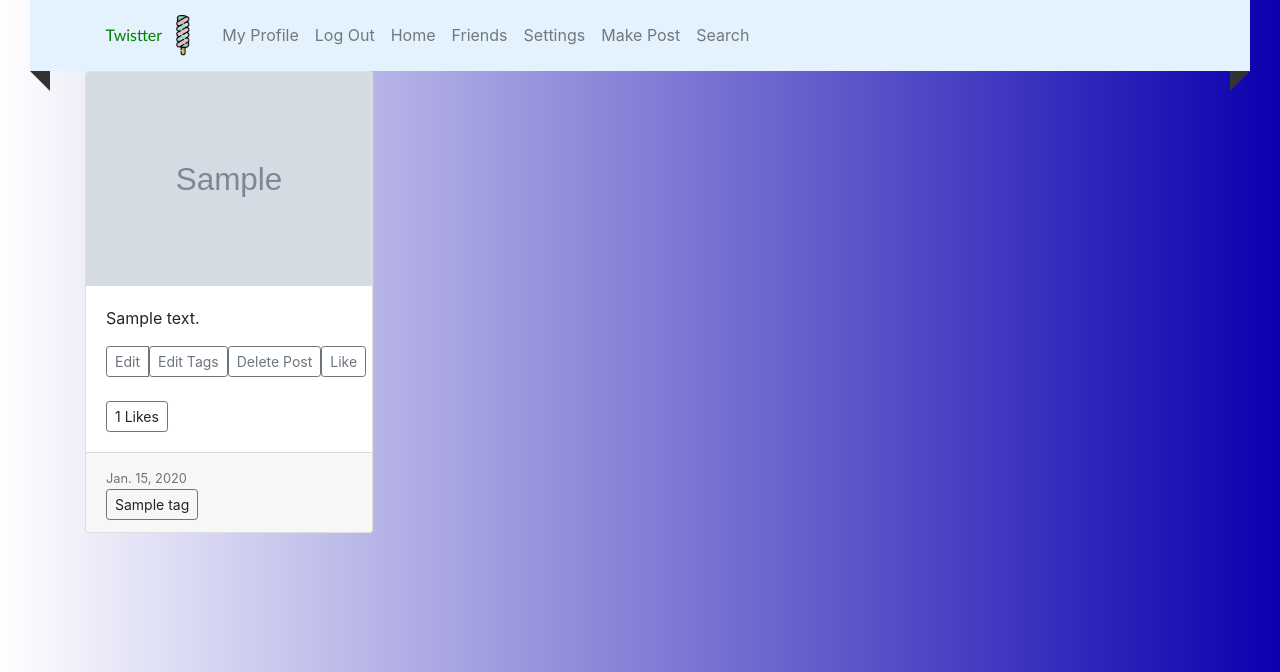
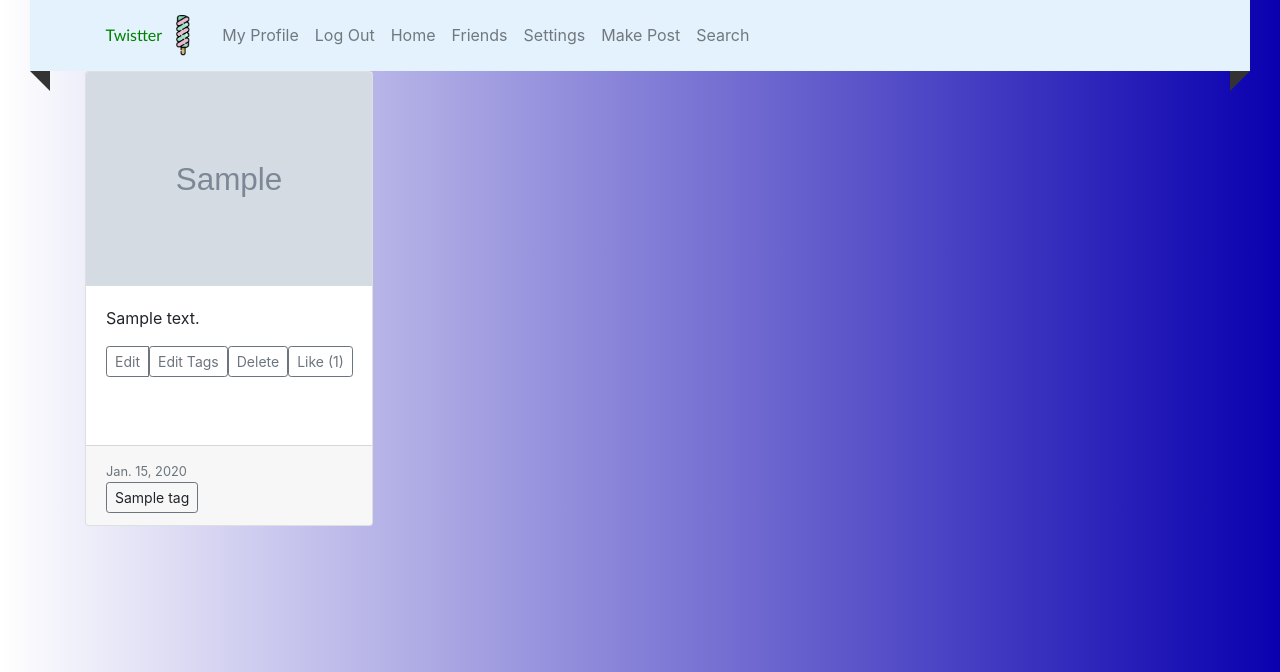
Before and after one commit to karagenit/twistter, a Django app: template templates/login/mainpage.html in a window 1280 px wide. Shown: the top 672 px of the page. Run offline with Django 3.2, Linux system fonts and the light colour scheme; tables that the repository leaves empty hold one stand-in row (values such as "Sample post"); the template is opened without the code that fills it: values that come from a table or form of the project are taken from there, most other values are stand-ins (such as "Sample title", 1, 10 or a date in 2020); grey boxes marked "Sample" are stand-in pictures; some libraries are stand-ins or nearby versions.

Commit message:
Button renaming, collapsing "Likes" and Like button into same button

```diff
--- a/templates/login/mainpage.html
+++ b/templates/login/mainpage.html
@@ -91,7 +91,7 @@
                                     {% csrf_token %}
                                     <button type="submit" class="btn btn-sm btn-outline-secondary " id="delete_post"
                                             name="delete_post" value="{{ post.id }}">
-                                        Delete Post
+                                        Delete
                                     </button>
                                 </form>
                                 </form>
@@ -102,13 +102,11 @@
                                 {% csrf_token %}
                                 <button class="btn btn-sm btn-outline-secondary " id="like_post" name="like_post"
                                         type="submit" value="{{ post.id }}">
-                                    Like
+                                    Like ({{ post.likers.count }})
                                 </button>
                         </div>
                     </div>
-
                     <br>
-                    <a class="btn btn-sm btn-outline-secondary">{{ post.likers.count }} Likes</a>
                     <br>
                 </div>
                 <div class="card-footer">
```
